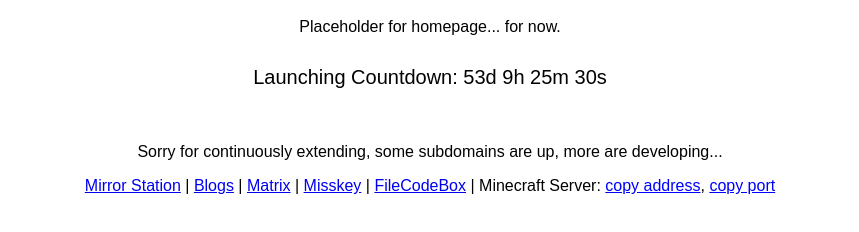
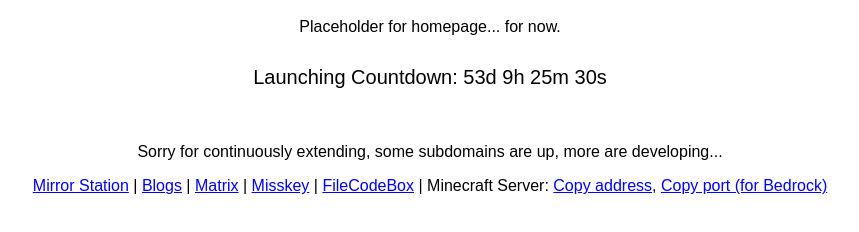
Before and after one commit to Columbina-Dev/Columbina-Dev.github.io, a plain HTML site: page index.html in a window 1280 px wide. Shown: the part 90-322 px from the top of the page, without its empty margins (210-1069 px from the left). Drawn offline with Linux system fonts and the light colour scheme.

Commit message:
Update index.html

```diff
--- a/index.html
+++ b/index.html
@@ -22,8 +22,8 @@
     <a href="https://matrix.to/#/#cyrene:columbina.dev" target="_blank">Matrix</a> |
     <a href="https://misskey.columbina.dev" target="_blank">Misskey</a> |
     <a href="https://file.columbina.dev" target="_blank">FileCodeBox</a> | Minecraft Server:
-    <span class="copy-link" onclick="copyText('mc.columbina.dev')">copy address</span>,
-    <span class="copy-link" onclick="copyText('19132')">copy port</span>
+    <span class="copy-link" onclick="copyText('mc.columbina.dev')">Copy address</span>,
+    <span class="copy-link" onclick="copyText('19132')">Copy port (for Bedrock)</span>
   </p>
 
   <script>
```
